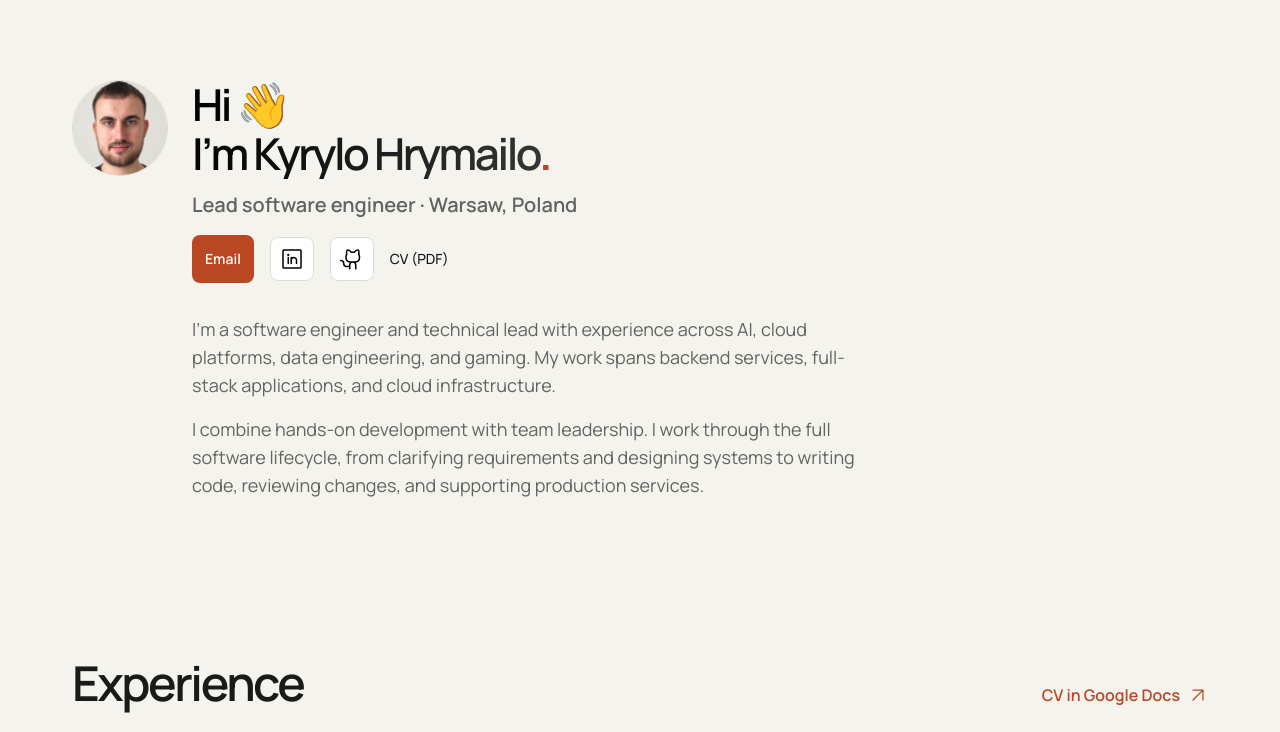
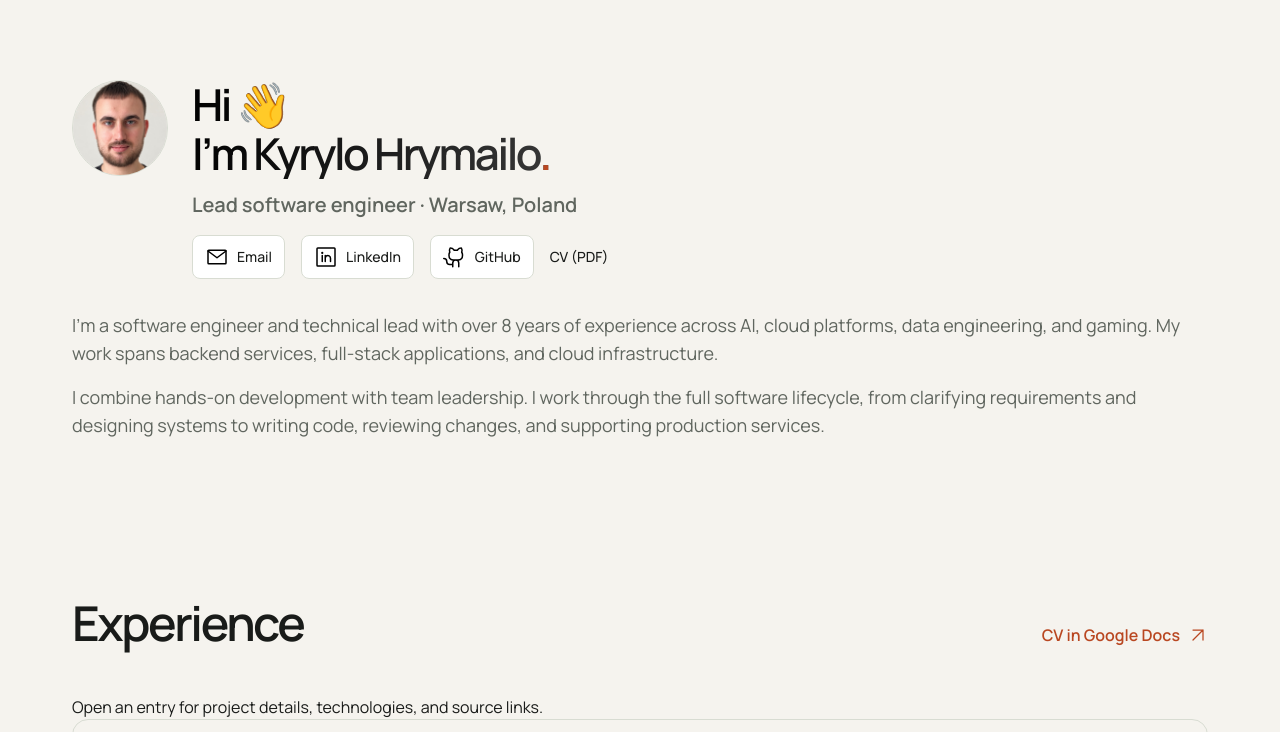
Before and after one commit to kirgrim/kirgrim.github.io, a plain HTML site: page index.html in a window 1280 px wide. Shown: the top 732 px of the page. Drawn offline with Linux system fonts and the light colour scheme.

Commit message:
refactor: align sections and clarify contacts

```diff
--- a/index.html
+++ b/index.html
@@ -7,7 +7,7 @@
     <title>Kyrylo Hrymailo | Lead Software Engineer</title>
     <meta
       name="description"
-      content="Kyrylo Hrymailo, lead software engineer in Warsaw. Hands-on development and team leadership across AI, cloud platforms, data engineering, and gaming."
+      content="Kyrylo Hrymailo, lead software engineer in Warsaw with over 8 years of experience across AI, cloud platforms, data engineering, and gaming."
     />
     <link rel="canonical" href="https://kirgrim.github.io/" />
     <meta property="og:type" content="website" />
@@ -18,7 +18,7 @@
     />
     <meta
       property="og:description"
-      content="Lead software engineer in Warsaw. Hands-on development and team leadership across AI, cloud platforms, data engineering, and gaming."
+      content="Lead software engineer in Warsaw with over 8 years of experience across AI, cloud platforms, data engineering, and gaming."
     />
     <meta property="og:url" content="https://kirgrim.github.io/" />
     <meta
@@ -38,7 +38,7 @@
     />
     <meta
       name="twitter:description"
-      content="Lead software engineer in Warsaw. Hands-on development and team leadership across AI, cloud platforms, data engineering, and gaming."
+      content="Lead software engineer in Warsaw with over 8 years of experience across AI, cloud platforms, data engineering, and gaming."
     />
     <meta
       name="twitter:image"
@@ -109,10 +109,14 @@
               </p>
             </div>
             <nav class="intro-contacts" aria-label="Contact and profile links">
-              <a
-                class="button button-accent button-sm"
-                href="mailto:kirill.grim@gmail.com"
-                >Email</a
+              <a class="social-link" href="mailto:kirill.grim@gmail.com"
+                ><img
+                  src="./assets/email.svg"
+                  alt=""
+                  aria-hidden="true"
+                  width="24"
+                  height="24"
+                /><span>Email</span></a
               >
               <a
                 class="social-link"
@@ -127,7 +131,8 @@
                   aria-hidden="true"
                   width="24"
                   height="24"
-              /></a>
+                /><span>LinkedIn</span></a
+              >
               <a
                 class="social-link"
                 href="https://github.com/kirgrim"
@@ -141,7 +146,8 @@
                   aria-hidden="true"
                   width="24"
                   height="24"
-              /></a>
+                /><span>GitHub</span></a
+              >
               <a
                 class="title-4"
                 href="https://docs.google.com/document/d/1_F3qWAOfORrzUjzwwY0-BK2xuSJIb6Kf/export?format=pdf"
@@ -153,10 +159,10 @@
           </div>
           <div class="hero-description">
             <p class="body-7">
-              I’m a software engineer and technical lead with experience across
-              AI, cloud platforms, data engineering, and gaming. My work spans
-              backend services, full-stack applications, and cloud
-              infrastructure.
+              I’m a software engineer and technical lead with over 8 years of
+              experience across AI, cloud platforms, data engineering, and
+              gaming. My work spans backend services, full-stack applications,
+              and cloud infrastructure.
             </p>
             <p class="body-7">
               I combine hands-on development with team leadership. I work
--- a/styles.css
+++ b/styles.css
@@ -291,7 +291,6 @@ button:active {
   display: grid;
   grid-template-columns: 96px minmax(0, 1fr);
   column-gap: var(--spacing-300);
-  max-width: 960px;
 }
 .hero-identity {
   grid-column: 1 / -1;
@@ -335,19 +334,29 @@ button:active {
   text-underline-offset: 4px;
 }
 .intro-contacts .social-link {
-  width: 44px;
+  width: auto;
+  min-width: 44px;
+  padding: var(--spacing-75) var(--spacing-100);
+  gap: var(--spacing-75);
   justify-content: center;
   border: 1px solid var(--line);
   border-radius: 8px;
   background: var(--white);
+  font-size: 14px;
+  line-height: 20px;
+  font-weight: 500;
+  white-space: nowrap;
 }
-.intro-contacts .social-link:hover {
+.intro-contacts a.social-link:hover {
   background: var(--sage);
   border-color: var(--ink);
+  color: var(--ink);
+  text-decoration: none;
 }
-.social-link img {
+.intro-contacts .social-link img {
   width: 24px;
   height: 24px;
+  flex-shrink: 0;
 }
 .employer-meta {
   flex: 1;
@@ -455,8 +464,7 @@ button:active {
   color: var(--ink);
 }
 .hero-description {
-  grid-column: 2;
-  max-width: 680px;
+  grid-column: 1 / -1;
   margin-top: var(--spacing-400);
   color: var(--muted);
 }
@@ -487,9 +495,6 @@ button:active {
   border-radius: 6px;
   padding: var(--spacing-50) var(--spacing-75);
   color: var(--muted);
-}
-.faq-section {
-  max-width: 960px;
 }
 .faq-list {
   display: flex;
```
Also changed, not shown: assets/email.svg (added), 1 other file.
